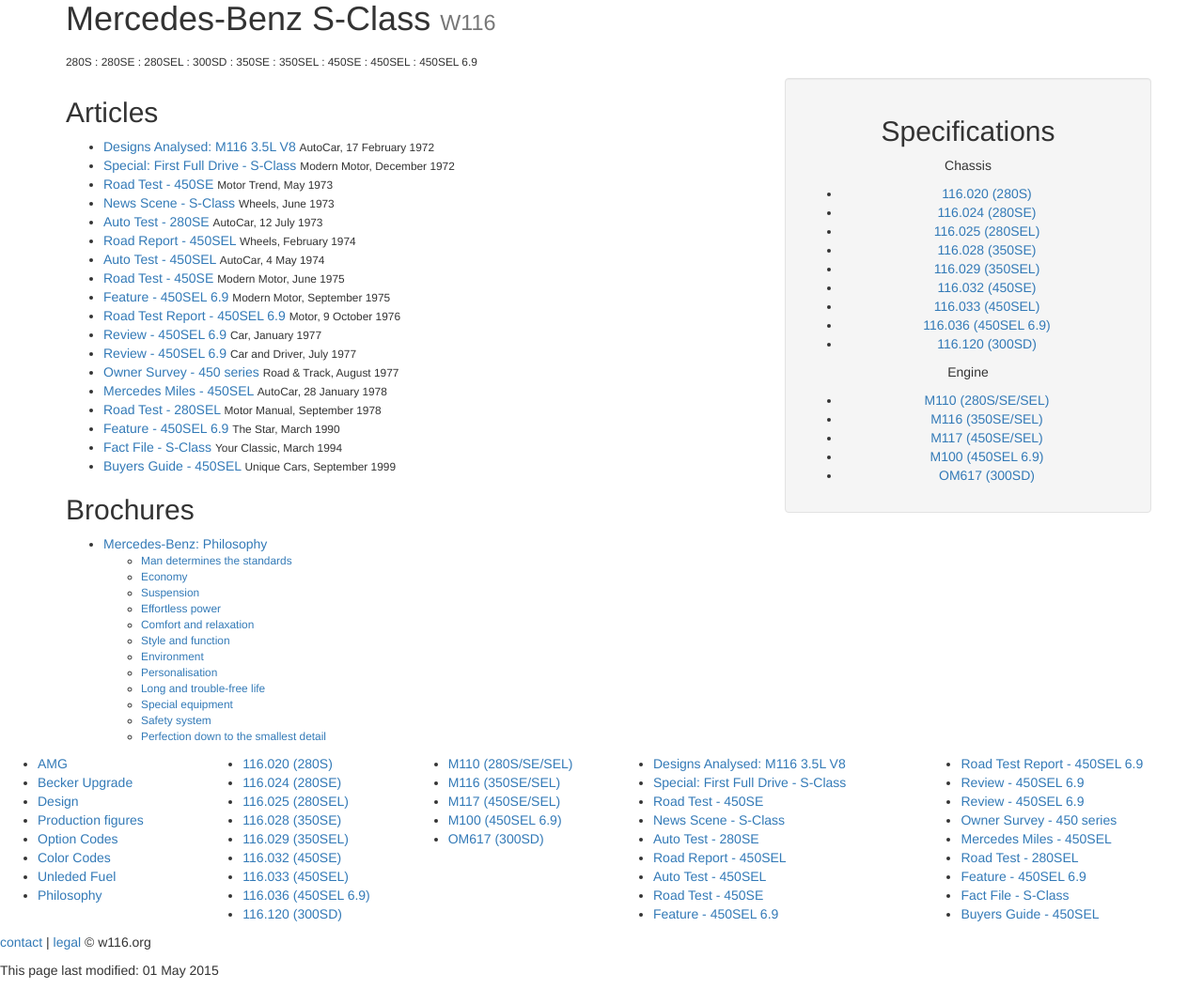
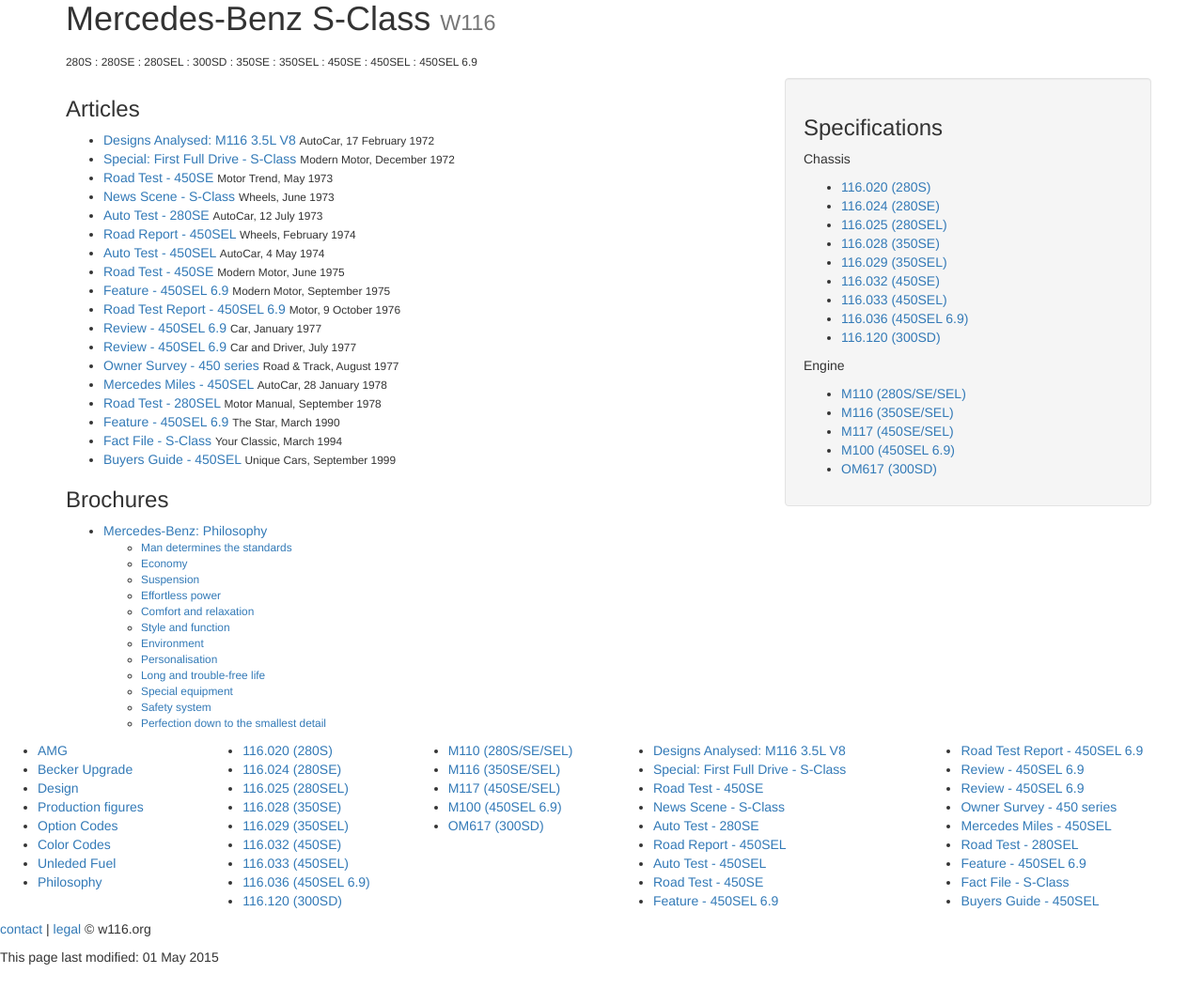
Before and after one commit to W116org/w116org.github.io, a Jekyll site: the page built from library.html, in a window 1280 px wide. Shown: the part 392-1445 px from the top of the page at 94% size. Built offline with Jekyll 4.4.1, drawn with Linux system fonts in a browser that asks for light colours; nearby versions of some CDN libraries; comment, search, counter and statistics services are not loaded.

Commit message:
Update library.html

```diff
--- a/library.html
+++ b/library.html
@@ -12,7 +12,7 @@
 
       <div class="row">
         <div class="col-md-8">
-<h2 id="articles">Articles</h2>
+<h3 id="articles">Articles</h3>
 <ul>
 <li><a href="/library/autocar7202">Designs Analysed: M116 3.5L V8</a> <span class="small">AutoCar, 17 February 1972</span></li>
 <li><a href="/library/modernmotor7212">Special: First Full Drive - S-Class</a> <span class="small">Modern Motor, December 1972</span></li>
@@ -33,7 +33,7 @@
 <li><a href="/library/yourclassic9403">Fact File - S-Class</a> <span class="small">Your Classic, March 1994</span></li>
 <li><a href="/library/uniquecars9909">Buyers Guide - 450SEL</a> <span class="small">Unique Cars, September 1999</span></li>
 </ul>
-<h2 id="brochures">Brochures</h2>
+<h3 id="brochures">Brochures</h3>
 <ul>
 <li><a href="/library/philosophy01">Mercedes-Benz: Philosophy</a>
 <ul class="small">
@@ -53,8 +53,8 @@
 </li>
 </ul>
         </div><!-- /.col-md-8 -->
-        <div class="col-md-4 text-center well">
-<h2 id="specifications">Specifications</h2>
+        <div class="col-md-4 well">
+<h3 id="specifications">Specifications</h3>
 <p>Chassis</p>
 <ul>
 <li><a href="/library/116_020"> 116.020 (280S)</a></li>
```
